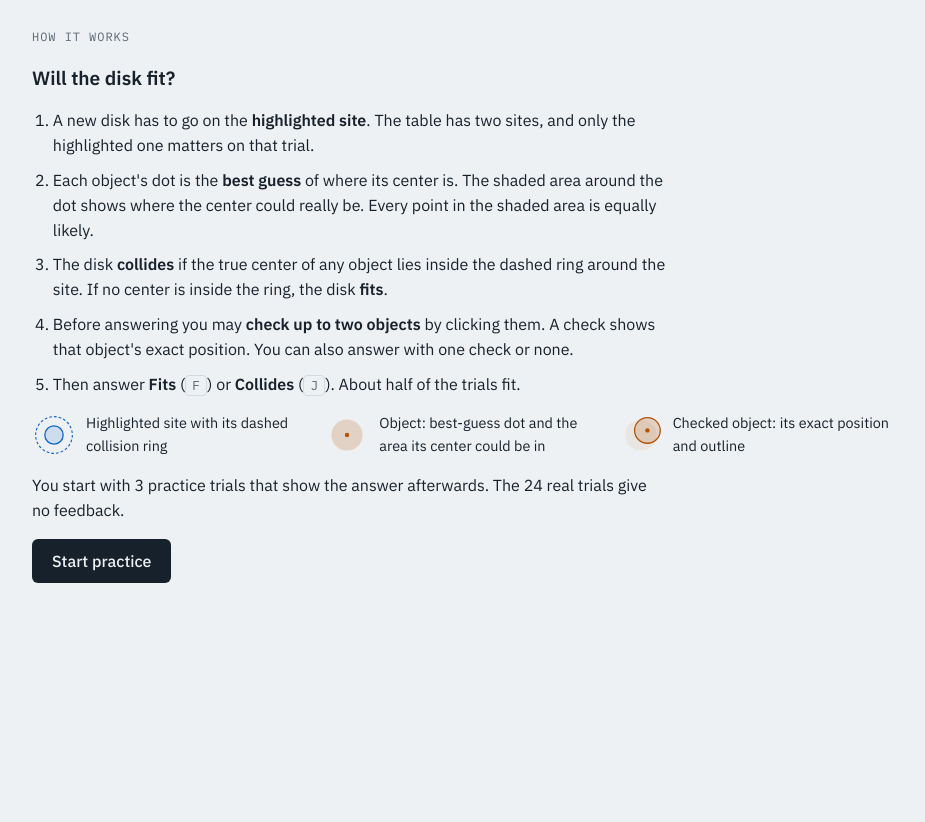
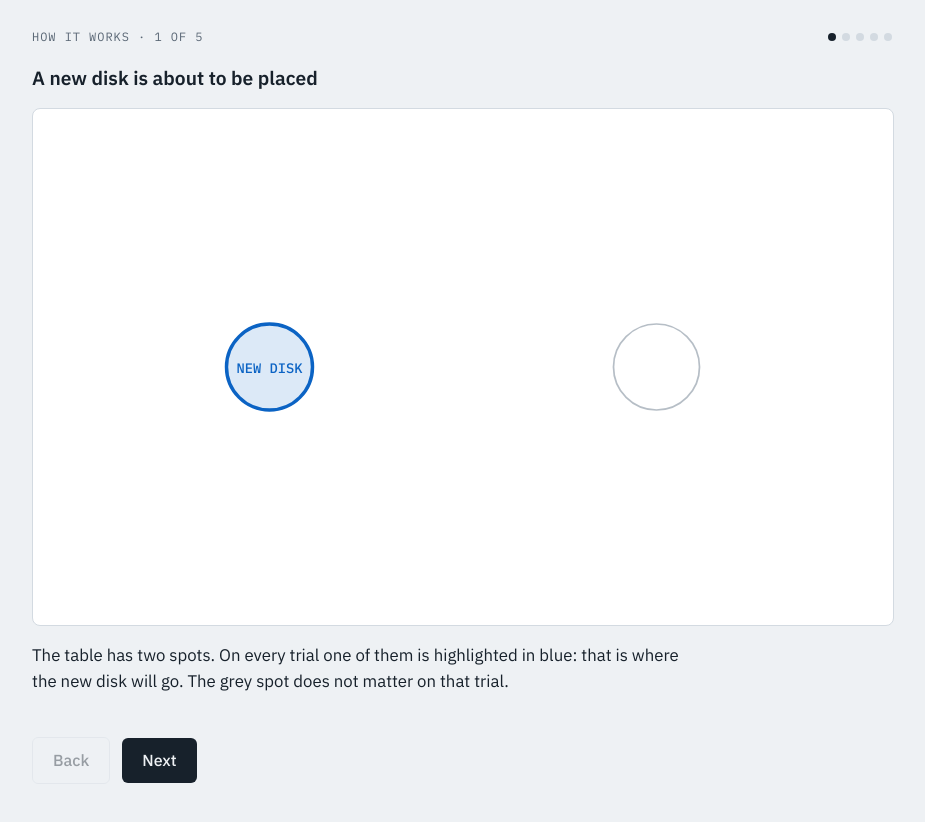
Before and after one commit to YIFANK/clutter-check-study, a plain HTML site: page index.html in a window 1280 px wide. Both pictures are taken after a click on the button "Begin". Shown: the whole page, without its empty margins (178-1103 px from the left). Before the commit the page ends 800 px from the top, so only its background shows below. Drawn offline with Linux system fonts and the light colour scheme.

Commit message:
Replace the instruction list with a five-step illustrated walkthrough
Co-Authored-By: Claude Fable 5.2 <noreply@anthropic.com>

```diff
--- a/index.html
+++ b/index.html
@@ -60,10 +60,16 @@ button { font: inherit; color: inherit; cursor: pointer; }
 
 .hud { display: flex; flex-wrap: wrap; justify-content: space-between; gap: 8px 20px; font-family: var(--font-mono); font-size: .85rem; color: var(--muted); font-variant-numeric: tabular-nums; }
 .hud b { color: var(--ink); font-weight: 500; }
-#arena { display: block; width: 100%; height: auto; max-width: 100%; background: var(--surface); border: 1px solid var(--line); border-radius: 8px; touch-action: manipulation; user-select: none; -webkit-user-select: none; }
-#arena .hit { cursor: pointer; fill: transparent; }
-#arena .hit:hover + .dummy, #arena g.o.live:hover .region { stroke: var(--obj); stroke-width: .06; }
-#arena text { font-family: var(--font-mono); font-size: .32px; font-weight: 500; }
+.arena { display: block; width: 100%; height: auto; max-width: 100%; background: var(--surface); border: 1px solid var(--line); border-radius: 8px; touch-action: manipulation; user-select: none; -webkit-user-select: none; }
+.arena .hit { cursor: pointer; fill: transparent; }
+.arena g.o.live:hover .region { stroke: var(--obj); stroke-width: .06; }
+.arena text { font-family: var(--font-mono); font-size: .32px; font-weight: 500; }
+.arena text.lab { font-family: var(--font-body); font-size: .46px; font-weight: 500; }
+.prompt { font-size: .95rem; color: var(--muted); }
+#tut-text { min-height: 4.7em; font-size: 1.05rem; }
+.dots { display: flex; gap: 6px; align-items: center; }
+.dots i { width: 8px; height: 8px; border-radius: 50%; background: var(--line); }
+.dots i.on { background: var(--ink); }
 .answers { display: grid; grid-template-columns: 1fr 1fr; gap: 12px; }
 .answers button { background: var(--surface); border: 1px solid var(--line); border-radius: 8px; padding: 14px 10px; font-weight: 600; font-size: 1.05rem; display: flex; justify-content: center; align-items: baseline; gap: 10px; }
 .answers button:hover:not(:disabled) { border-color: var(--ink); }
@@ -97,27 +103,17 @@ textarea { font: inherit; font-family: var(--font-mono); font-size: .8rem; width
   </section>
 
   <section id="s-instr" hidden>
-    <span class="eyebrow">How it works</span>
-    <h2>Will the disk fit?</h2>
-    <ol class="rules">
-      <li>A new disk has to go on the <b>highlighted site</b>. The table has two sites, and only the highlighted one matters on that trial.</li>
-      <li>Each object's dot is the <b>best guess</b> of where its center is. The shaded area around the dot shows where the center could really be. Every point in the shaded area is equally likely.</li>
-      <li>The disk <b>collides</b> if the true center of any object lies inside the dashed ring around the site. If no center is inside the ring, the disk <b>fits</b>.</li>
-      <li>Before answering you may <b>check up to two objects</b> by clicking them. A check shows that object's exact position. You can also answer with one check or none.</li>
-      <li>Then answer <b>Fits</b> (<kbd>F</kbd>) or <b>Collides</b> (<kbd>J</kbd>). About half of the trials fit.</li>
-    </ol>
-    <div class="legend" aria-label="Legend">
-      <div><svg viewBox="-2.4 -2.4 4.8 4.8"><circle r="2" fill="none" stroke="var(--cue)" stroke-width=".12" stroke-dasharray=".3 .22"/><circle r="1" fill="var(--cue-soft)" stroke="var(--cue)" stroke-width=".14"/></svg><span>Highlighted site with its dashed collision ring</span></div>
-      <div><svg viewBox="-2.4 -2.4 4.8 4.8"><circle r="1.7" fill="var(--obj-soft)"/><circle r=".24" fill="var(--obj)"/></svg><span>Object: best-guess dot and the area its center could be in</span></div>
-      <div><svg viewBox="-2.4 -2.4 4.8 4.8"><circle r="1.7" fill="var(--obj-soft)" opacity=".4"/><circle cx=".7" cy="-.5" r="1.4" fill="var(--obj-soft)" stroke="var(--obj)" stroke-width=".14"/><circle cx=".7" cy="-.5" r=".24" fill="var(--obj)"/></svg><span>Checked object: its exact position and outline</span></div>
-    </div>
-    <p>You start with 3 practice trials that show the answer afterwards. The 24 real trials give no feedback.</p>
-    <div class="row"><button class="btn" id="b-practice">Start practice</button></div>
+    <div class="row" style="justify-content: space-between"><span class="eyebrow" id="tut-count"></span><span class="dots" id="tut-dots" aria-hidden="true"></span></div>
+    <h2 id="tut-title"></h2>
+    <svg id="tut" class="arena" viewBox="0 0 20 12" role="img" aria-label="Walkthrough illustration"></svg>
+    <p id="tut-text"></p>
+    <div class="row"><button class="btn ghost" id="tut-back">Back</button><button class="btn" id="tut-next">Next</button></div>
   </section>
 
   <section id="s-trial" hidden>
     <div class="hud"><span id="hud-trial"></span><span id="hud-checks"></span></div>
-    <svg id="arena" viewBox="0 0 20 12" role="group" aria-label="Table with two placement sites and six objects"></svg>
+    <p class="prompt" id="prompt">Will the new disk fit? Click up to two objects to see where they really are, then answer.</p>
+    <svg id="arena" class="arena" viewBox="0 0 20 12" role="group" aria-label="Table with two placement sites and six objects"></svg>
     <div class="answers">
       <button id="b-fits">Fits <kbd>F</kbd></button>
       <button id="b-collides">Collides <kbd>J</kbd></button>
@@ -255,15 +251,61 @@ const session = {
 let queue = [], idx = 0, cur = null, mainTotal = 0;
 function shuffle(a) { for (let i = a.length - 1; i > 0; i--) { const j = Math.floor(Math.random() * (i + 1)); [a[i], a[j]] = [a[j], a[i]]; } return a; }
 
-function draw() {
-  const { L, cue } = cur.item, fb = cur.phase === 'fb', showObjs = cur.phase !== 'cue';
+function sitesSVG(cue, ring) {
   let s = '';
   for (const side of ['L', 'R']) {
     const p = SITES[side], on = side === cue, col = on ? 'var(--cue)' : 'var(--site-off)';
-    s += `<circle cx="${p.x}" cy="${p.y}" r="${BOUND}" fill="none" stroke="${col}" stroke-width="${on ? .06 : .04}" stroke-dasharray=".22 .16" opacity="${on ? 1 : .6}"/>`;
+    if (ring) s += `<circle cx="${p.x}" cy="${p.y}" r="${BOUND}" fill="none" stroke="${col}" stroke-width="${on ? .06 : .04}" stroke-dasharray=".22 .16" opacity="${on ? 1 : .6}"/>`;
     s += `<circle cx="${p.x}" cy="${p.y}" r="1" fill="${on ? 'var(--cue-soft)' : 'none'}" stroke="${col}" stroke-width="${on ? .08 : .04}" opacity="${on ? 1 : .6}"/>`;
     if (on) s += `<text x="${p.x}" y="${p.y + .15}" text-anchor="middle" fill="var(--cue)">NEW DISK</text>`;
   }
+  return s;
+}
+
+/* ---------- Walkthrough ---------- */
+const TUT_OBJ = { ex: 7.3, ey: 4.4, u: 1.0, tx: 6.75, ty: 4.85 };
+let tutStep = 0, tutChecked = false;
+const bodySVG = (x, y, col) => `<circle cx="${x}" cy="${y}" r="${R_OBJ}" fill="var(--obj-soft)" stroke="${col}" stroke-width=".07"/><circle cx="${x}" cy="${y}" r=".11" fill="${col}"/>`;
+const guessSVG = o => `<circle class="region" cx="${o.ex}" cy="${o.ey}" r="${o.u}" fill="var(--obj-soft)"/><circle cx="${o.ex}" cy="${o.ey}" r=".11" fill="var(--obj)"/>`;
+const TUT = [
+  { title: 'A new disk is about to be placed',
+    text: 'The table has two spots. On every trial one of them is highlighted in blue: that is where the new disk will go. The grey spot does not matter on that trial.',
+    svg: () => sitesSVG('L', false) },
+  { title: 'Will it bump into something?',
+    text: 'Other objects are already on the table. They are disks of the same size. If an object\'s center is inside the dashed ring, it overlaps the new disk and the disk collides. If every object\'s center is outside the ring, the disk fits.',
+    svg: () => sitesSVG('L', true) + bodySVG(6.6, 4.9, 'var(--bad)') + bodySVG(3.2, 8.0, 'var(--obj)')
+      + '<text class="lab" x="7.9" y="4.0" fill="var(--bad)">center inside the ring: collides</text><text class="lab" x="4.5" y="8.15" fill="var(--obj)">center outside: no problem</text>' },
+  { title: 'You only have a rough idea where objects are',
+    text: 'You will not see the objects themselves. For each one you see a dot, which is the best guess of its center, and a shaded area. The real center is somewhere inside the shaded area, and every point in it is equally likely. A bigger shaded area means a less certain position.',
+    svg: () => sitesSVG('L', true) + guessSVG(TUT_OBJ)
+      + '<text class="lab" x="8.6" y="2.9" fill="var(--obj)">dot: best guess</text><text class="lab" x="8.6" y="3.6" fill="var(--obj)">shaded: where the center could be</text>' },
+  { title: 'You can check an object',
+    text: () => tutChecked ? 'A check shows where the object really is. This one turned out to have its center inside the ring, so here the disk would collide.' : 'Click the object to check it.',
+    needsCheck: true,
+    svg: () => sitesSVG('L', true) + (tutChecked
+      ? `<circle cx="${TUT_OBJ.ex}" cy="${TUT_OBJ.ey}" r="${TUT_OBJ.u}" fill="var(--obj-soft)" opacity=".35"/><line x1="${TUT_OBJ.ex}" y1="${TUT_OBJ.ey}" x2="${TUT_OBJ.tx}" y2="${TUT_OBJ.ty}" stroke="var(--bad)" stroke-width=".03"/>` + bodySVG(TUT_OBJ.tx, TUT_OBJ.ty, 'var(--bad)')
+      : `<g class="o live">${guessSVG(TUT_OBJ)}<circle class="hit" data-t="1" tabindex="0" role="button" aria-label="Check object" cx="${TUT_OBJ.ex}" cy="${TUT_OBJ.ey}" r="${TUT_OBJ.u}"/></g><text class="lab" x="8.6" y="4.5" fill="var(--obj)">click me</text>`) },
+  { title: 'Six objects, only two checks',
+    text: 'A real trial looks like this. There are six objects and you may check at most two of them, so choose which ones. Then answer Fits (F key) or Collides (J key). You can also answer with one check or none. About half of the trials fit.',
+    last: true,
+    svg: () => { const L = buildPractice()[1].L; return sitesSVG('R', true) + L.objects.slice().sort((a, b) => b.u - a.u).map(guessSVG).join(''); } },
+];
+function tutDraw() {
+  const st = TUT[tutStep];
+  $('tut-count').textContent = `How it works · ${tutStep + 1} of ${TUT.length}`;
+  $('tut-dots').innerHTML = TUT.map((_, i) => `<i class="${i === tutStep ? 'on' : ''}"></i>`).join('');
+  $('tut-title').textContent = st.title;
+  $('tut-text').textContent = typeof st.text === 'function' ? st.text() : st.text;
+  $('tut').innerHTML = st.svg();
+  $('tut-back').disabled = tutStep === 0;
+  $('tut-next').textContent = st.last ? 'Start 3 practice trials' : 'Next';
+  $('tut-next').disabled = !!st.needsCheck && !tutChecked;
+}
+function tutCheck(e) { if (e.target.closest('[data-t]')) { tutChecked = true; tutDraw(); $('tut-next').focus(); } }
+
+function draw() {
+  const { L, cue } = cur.item, fb = cur.phase === 'fb', showObjs = cur.phase !== 'cue';
+  let s = sitesSVG(cue, true);
   if (showObjs) {
     const objs = L.objects.slice().sort((a, b) => b.u - a.u), site = SITES[cue];
     const canCheck = cur.phase === 'go' && cur.reveals.length < MAX_CHECKS;
@@ -350,8 +392,13 @@ document.addEventListener('keydown', e => {
   if (k === 'f') respond('fits'); else if (k === 'j') respond('collides');
 });
 
-$('b-begin').onclick = () => show('s-instr');
-$('b-practice').onclick = () => { queue = buildPractice().map(p => ({ ...p, practice: true })); idx = 0; show('s-trial'); startTrial(); };
+$('b-begin').onclick = () => { tutStep = 0; tutDraw(); show('s-instr'); };
+$('tut-back').onclick = () => { if (tutStep > 0) { tutStep--; tutDraw(); } };
+$('tut').addEventListener('click', tutCheck);
+$('tut').addEventListener('keydown', e => { if (e.key === 'Enter' || e.key === ' ') { e.preventDefault(); tutCheck(e); } });
+$('tut-next').onclick = () => {
+  if (!TUT[tutStep].last) { tutStep++; tutDraw(); return; }
+  queue = buildPractice().map(p => ({ ...p, practice: true })); idx = 0; show('s-trial'); startTrial(); };
 $('b-main').onclick = () => {
   queue = shuffle(buildLayouts().map((L, i) => ({ L, cue: cueFor(i, group), practice: false })));
   idx = 0; show('s-trial'); startTrial();
```
